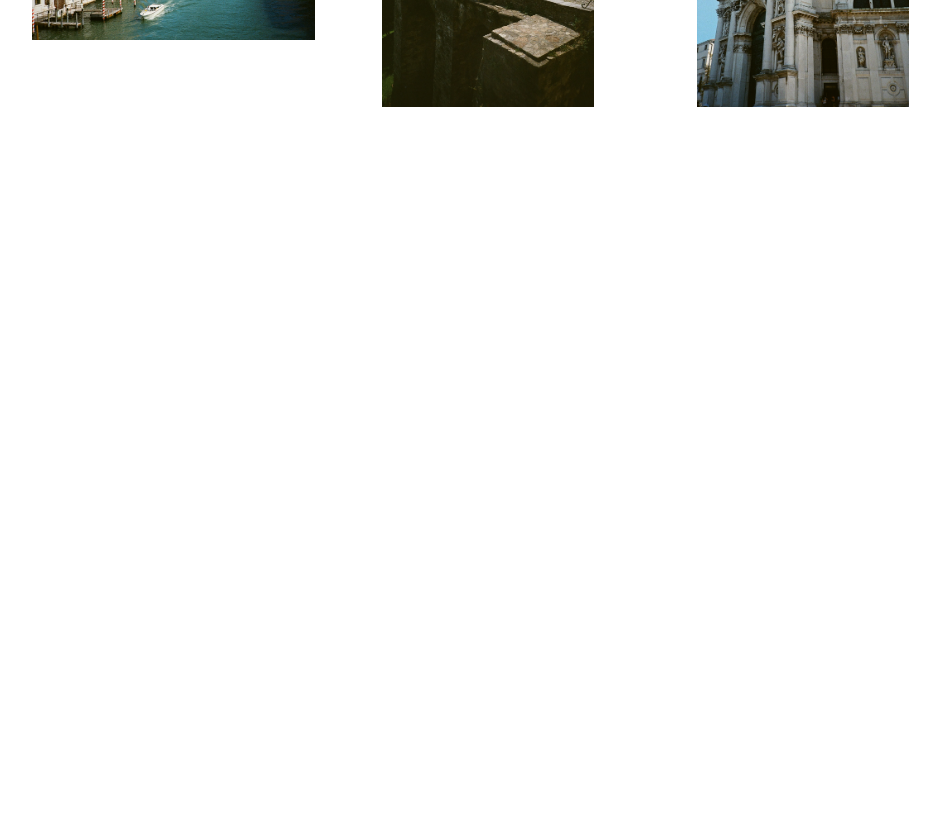
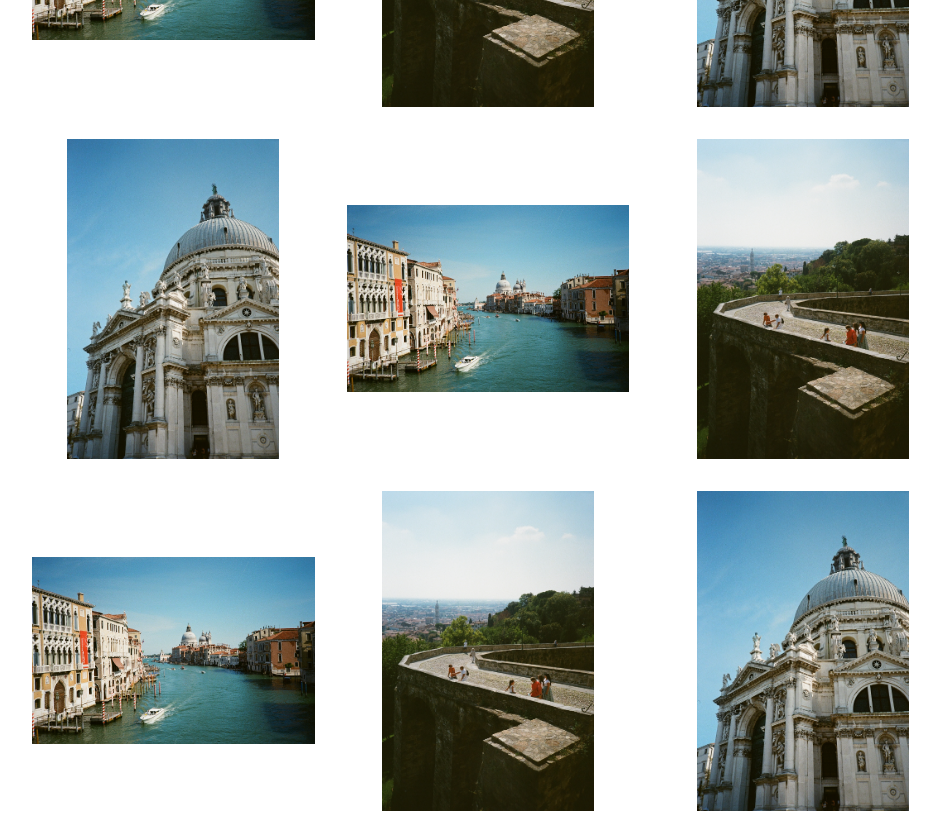
Before and after one commit to Photography-Portfolio/frontend, a Vue app: page /discover in a window 1280 px wide. Shown: the part 640-1463 px from the top of the page, without its empty margins (152-1092 px from the left). Before the commit the page ends 800 px from the top, so only its background shows below. Built offline with nearby package versions, Linux system fonts and the light colour scheme.

Commit message:
fix: home page images going into nav

```diff
--- a/src/index.css
+++ b/src/index.css
@@ -6,3 +6,7 @@
 .img {
 	height: 87.5vh;
 }
+
+.img-max {
+	max-height: 87.5vh;
+}
--- a/src/views/Discover.vue
+++ b/src/views/Discover.vue
@@ -6,9 +6,9 @@
 			class="container px-4 mx-auto flex flex-wrap items-center justify-between lg:px-40"
 		>
 			<div class="w-full relative flex justify-center px-4">
-				<div class="grid grid-cols-1 lg:grid-cols-2 xl:grid-cols-3 gap-8">
+				<div class="grid grid-cols-1 md:grid-cols-2 xl:grid-cols-3 gap-8">
 					<img v-for="image in images" :key="image"
-						class="box-border w-12/12 h-12/12 lg:h-80 lg:w-80 object-contain"
+						class="box-border w-12/12 h-12/12 md:h-80 md:w-80 object-contain"
 						v-bind:src="image"
 					/>
 				</div>
@@ -29,6 +29,12 @@ export default {
 				"src/assets/pictures/img_31.jpeg",
 				"src/assets/pictures/img_08.jpeg",
 				"src/assets/pictures/img_32.jpeg",
+				"src/assets/pictures/img_32.jpeg",
+				"src/assets/pictures/img_31.jpeg",
+				"src/assets/pictures/img_08.jpeg",
+				"src/assets/pictures/img_31.jpeg",
+				"src/assets/pictures/img_08.jpeg",
+				"src/assets/pictures/img_32.jpeg",
 			]
 		};
 	},
--- a/src/views/Home.vue
+++ b/src/views/Home.vue
@@ -1,6 +1,6 @@
 <template>
-	<div class="img flex flex-wrap content-center justify-center relative">
-		<div class="w-12/12 xl:w-9/12 2xl:w-8/12 px-4">
+	<div class="img flex flex-wrap content-center justify-center relative px-4">
+		<div class="img-max w-12/12 xl:w-9/12 2xl:w-8/12">
 			<template v-if="windowWidth > 640">
 				<img src="../assets/pictures/img_31.jpeg" />
 			</template>
```
